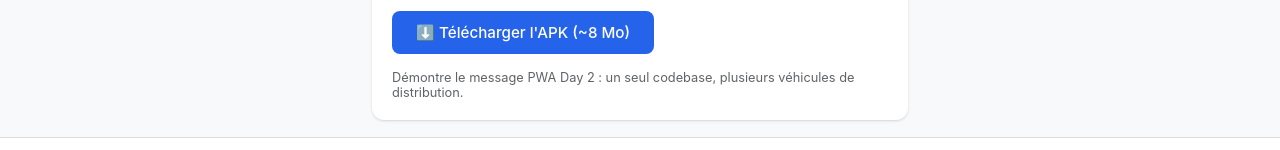
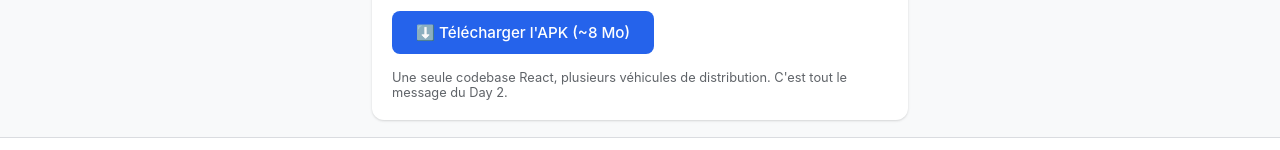
Before and after one commit to sidalidev/pwa-field-demo, a React (Vite) app: page / in a window 1280 px wide. Shown: the part 599-749 px from the top of the page. Built offline with nearby package versions, Linux system fonts and the light colour scheme.

Commit message:
fix: ton apprenant (parle directement à eux, pas du formateur)

```diff
--- a/src/pages/InstallPage.tsx
+++ b/src/pages/InstallPage.tsx
@@ -159,8 +159,8 @@ export default function InstallPage() {
               ⬇️ Télécharger l'APK (~8 Mo)
             </a>
             <p className="hint">
-              Démontre le message PWA Day 2 : un seul codebase, plusieurs
-              véhicules de distribution.
+              Une seule codebase React, plusieurs véhicules de distribution.
+              C'est tout le message du Day 2.
             </p>
           </div>
         </div>
```
